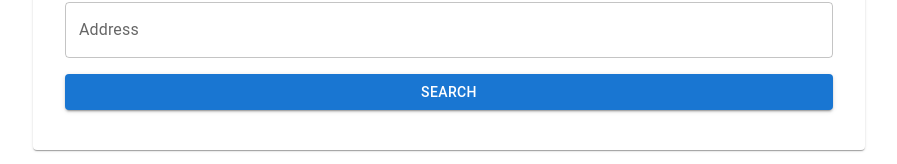
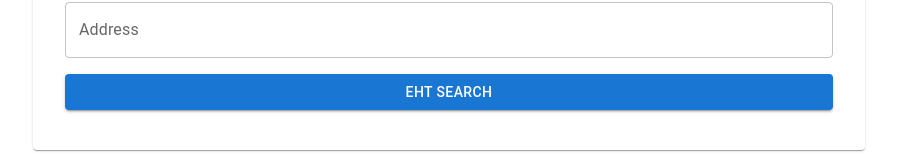
Before and after one commit to SamJheng/block-tech-exam, a Next.js app: page / in a window 1280 px wide. Shown: the part 371-535 px from the top of the page, without its empty margins (191-1088 px from the left). Built offline with nearby package versions, Linux system fonts and the light colour scheme.

Commit message:
update text ETH search

```diff
--- a/src/app/page.tsx
+++ b/src/app/page.tsx
@@ -39,7 +39,7 @@ export default function Home() {
         </div>
         <div className="flex items-center gap-4 mb-2">
           <Button loading={loading} onClick={handleSearch} className='rounded-2xl w-3xl'  variant="contained" color="primary">
-            Search
+            EHT Search
           </Button>
 
         </div>
```
